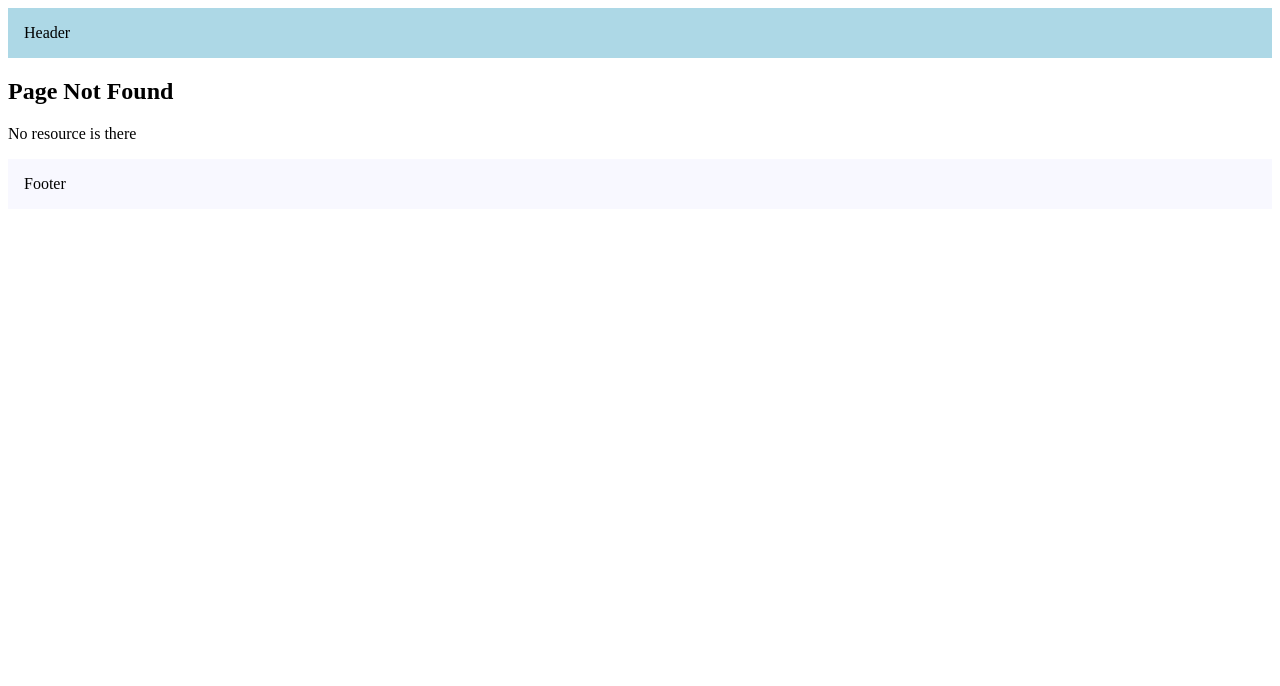
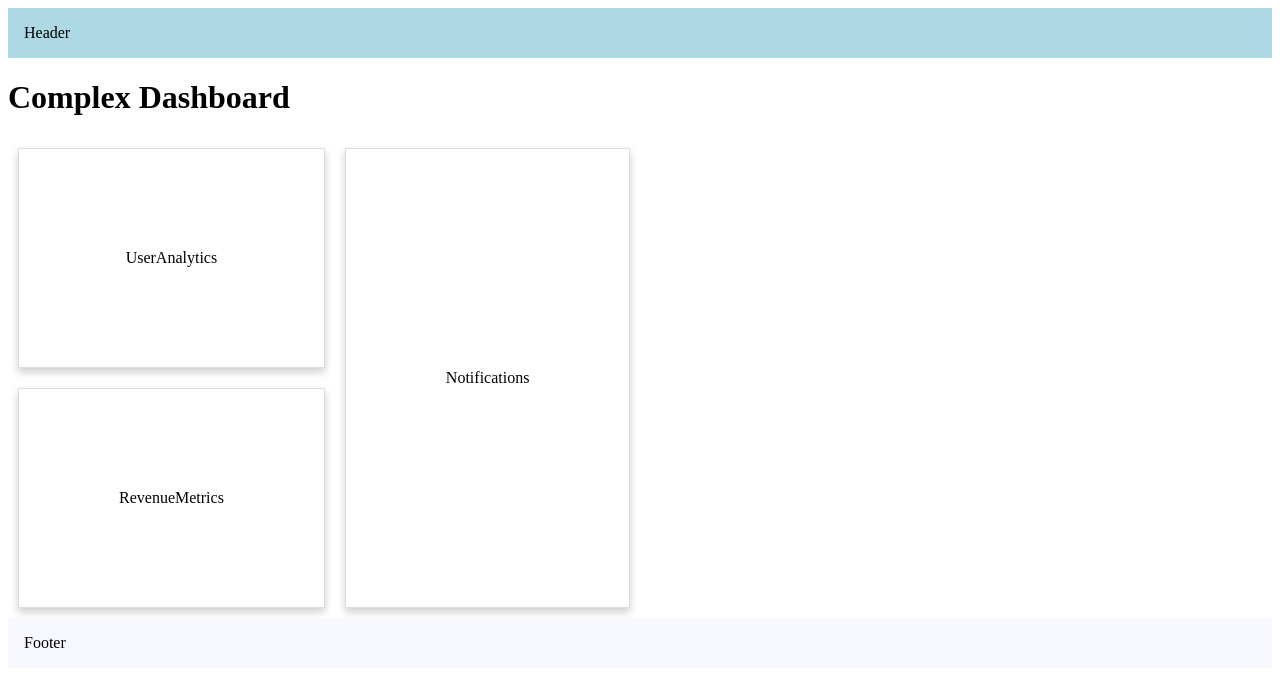
Before and after one commit to Uwihanganyeobed/nextJs-Fundamentals, a Next.js app: page /complex-dashboard in a window 1280 px wide. Before the commit this address had no page. Shown: the top 686 px of the page. Built offline with nearby package versions, Linux system fonts and the light colour scheme.

Commit message:
parallel routes

```diff
--- /dev/null
+++ b/src/app/complex-dashboard/@notifications/page.tsx
@@ -0,0 +1,10 @@
+import Card from '@/components/card'
+import React from 'react'
+
+const Notifications = () => {
+  return (
+    <Card>Notifications</Card>
+  )
+}
+
+export default Notifications
--- /dev/null
+++ b/src/app/complex-dashboard/@revenue/page.tsx
@@ -0,0 +1,10 @@
+import Card from '@/components/card'
+import React from 'react'
+
+const RevenueMetrics = () => {
+  return (
+    <Card>RevenueMetrics</Card>
+  )
+}
+
+export default RevenueMetrics
--- /dev/null
+++ b/src/app/complex-dashboard/@users/page.tsx
@@ -0,0 +1,10 @@
+import Card from '@/components/card'
+import React from 'react'
+
+const UserAnalytics = () => {
+  return (
+    <Card>UserAnalytics</Card>
+  )
+}
+
+export default UserAnalytics
--- /dev/null
+++ b/src/app/complex-dashboard/layout.tsx
@@ -0,0 +1,24 @@
+export default function DashboardLayout({
+  children,
+  users,
+  revenue,
+  notifications,
+}: {
+  children: React.ReactNode;
+  users: React.ReactNode;
+  revenue: React.ReactNode;
+  notifications: React.ReactNode;
+}) {
+  return (
+    <div>
+      <div>{children}</div>
+      <div style={{ display: "flex" }}>
+        <div style={{ display: "flex", flexDirection: "column" }}>
+          <div>{users}</div>
+          <div>{revenue}</div>
+        </div>
+        <div style={{ display: "flex", flex: 1 }}>{notifications}</div>
+      </div>
+    </div>
+  );
+}
--- /dev/null
+++ b/src/app/complex-dashboard/page.tsx
@@ -0,0 +1,9 @@
+import React from 'react'
+
+const ComplexDashboardPage = () => {
+  return (
+    <h1>Complex Dashboard</h1>
+  )
+}
+
+export default ComplexDashboardPage
--- /dev/null
+++ b/src/components/Card.tsx
@@ -0,0 +1,14 @@
+const Card = ({ children }: { children: React.ReactNode }) => {
+  const cardStyle = {
+    padding: "100px",
+    margin: "10px",
+    boxShadow: "0 4px 8px rgba(0, 0, 0, 0.2)",
+    border: "1px solid #ddd",
+    display: "flex",
+    justifyContent: "center",
+    alignItems: "center",
+  };
+  return <div style={cardStyle}>{children}</div>;
+};
+
+export default Card;
```
